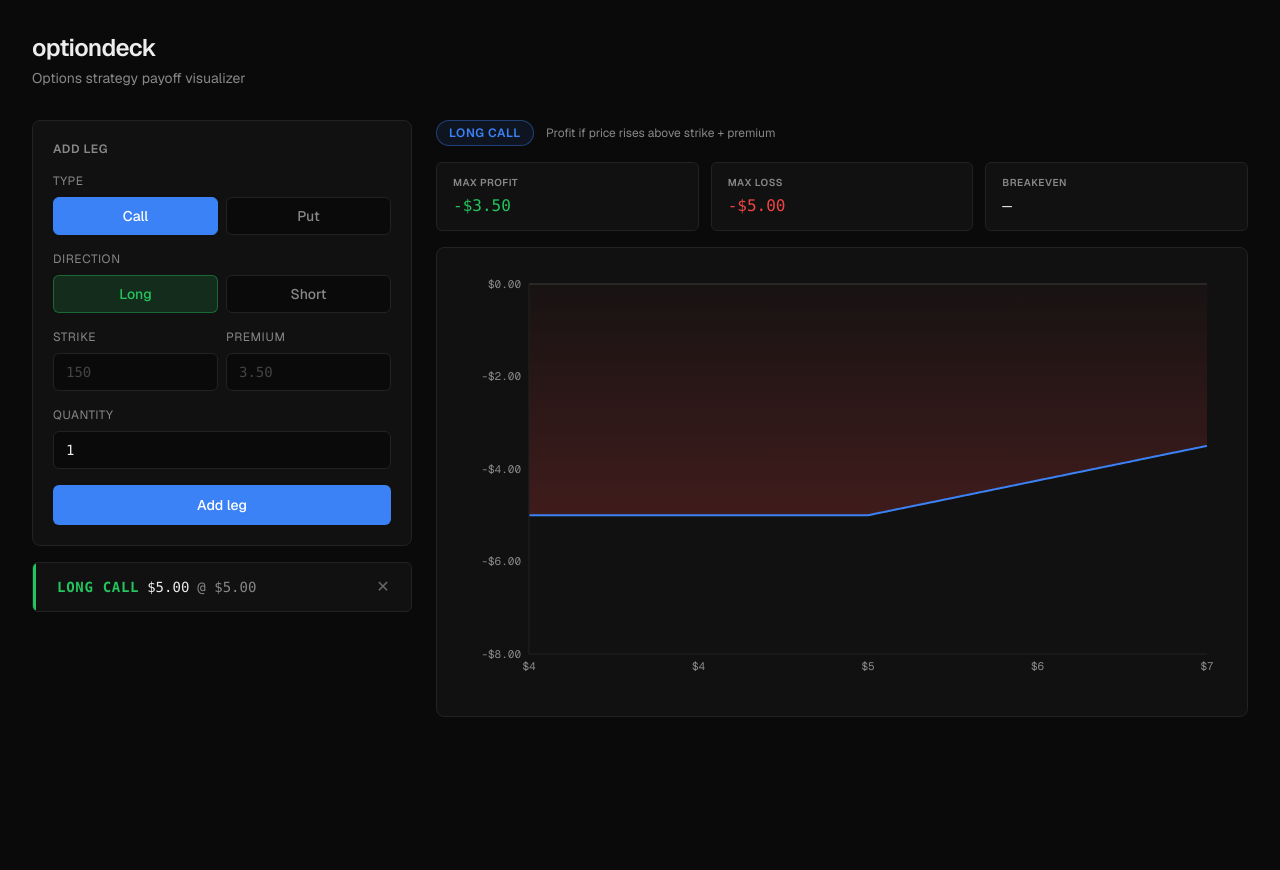
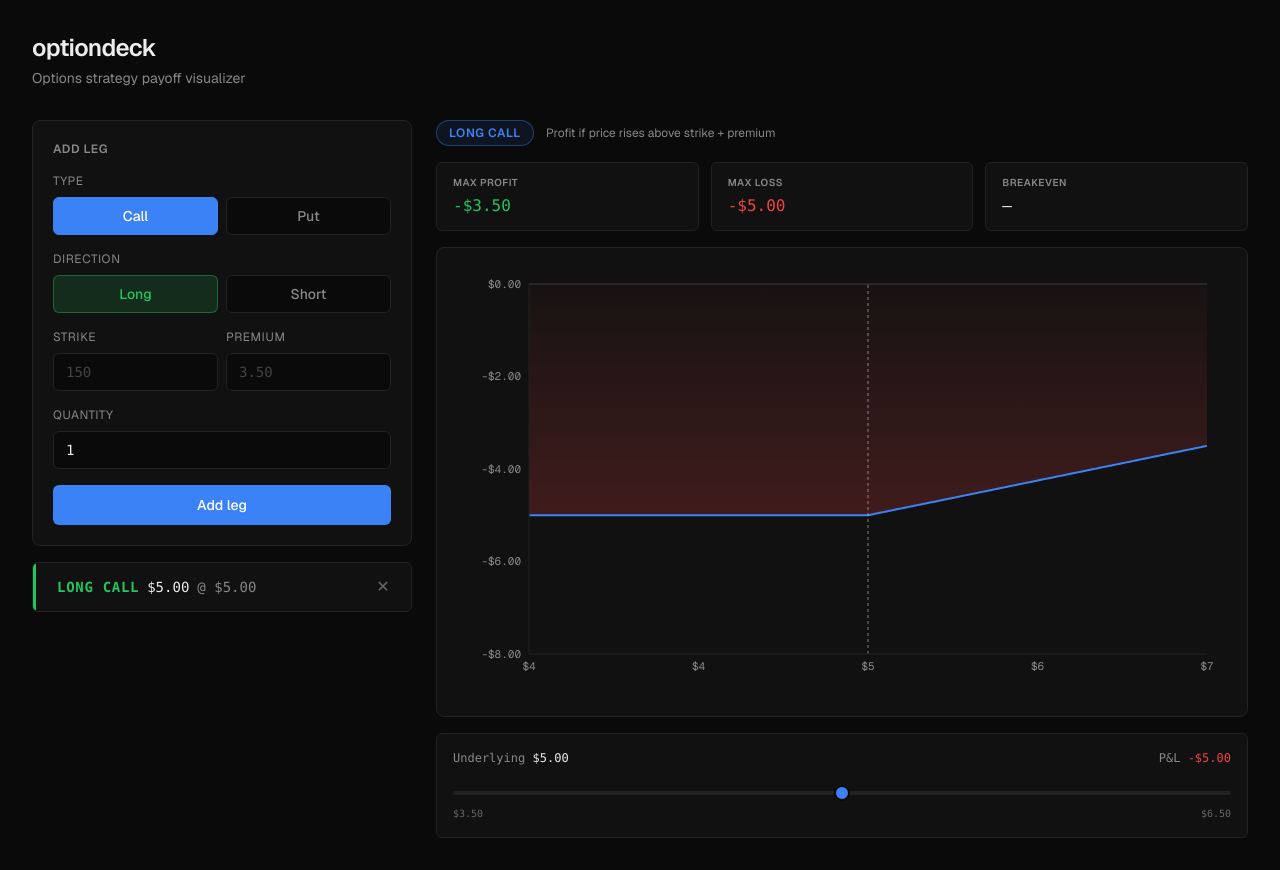
Before and after one commit to Vihan-G/optiondeck, a Next.js app: page / in a window 1280 px wide. Both pictures are taken after typing "5", "5" into the empty fields and a click on the button "Add leg". Before the commit the page ends 800 px from the top, so only its background shows below. Built offline with nearby package versions, Linux system fonts and the light colour scheme.

Commit message:
feat: price slider with chart crosshair

```diff
--- a/src/app/globals.css
+++ b/src/app/globals.css
@@ -30,3 +30,36 @@ input[type="number"]::-webkit-inner-spin-button {
 input[type="number"] {
   -moz-appearance: textfield;
 }
+
+.od-slider {
+  -webkit-appearance: none;
+  appearance: none;
+  height: 4px;
+  background: #222;
+  border-radius: 9999px;
+  outline: none;
+  cursor: pointer;
+}
+.od-slider::-webkit-slider-thumb {
+  -webkit-appearance: none;
+  appearance: none;
+  width: 16px;
+  height: 16px;
+  border-radius: 9999px;
+  background: #3b82f6;
+  border: 2px solid #0a0a0a;
+  cursor: grab;
+  transition: transform 0.1s;
+}
+.od-slider::-webkit-slider-thumb:active {
+  cursor: grabbing;
+  transform: scale(1.15);
+}
+.od-slider::-moz-range-thumb {
+  width: 16px;
+  height: 16px;
+  border-radius: 9999px;
+  background: #3b82f6;
+  border: 2px solid #0a0a0a;
+  cursor: grab;
+}
--- a/src/app/page.tsx
+++ b/src/app/page.tsx
@@ -1,11 +1,12 @@
 'use client'
 
-import { useMemo, useState } from 'react'
+import { useEffect, useMemo, useState } from 'react'
 import { LegForm } from '@/components/LegForm'
 import { LegCard } from '@/components/LegCard'
 import { PayoffChart } from '@/components/PayoffChart'
 import { MetricsBar } from '@/components/MetricsBar'
 import { StrategyBadge } from '@/components/StrategyBadge'
+import { PriceSlider } from '@/components/PriceSlider'
 import { computeMetrics } from '@/lib/strategies'
 import type { Leg } from '@/lib/types'
 
@@ -19,6 +20,20 @@ function newId(): string {
 export default function Home() {
   const [legs, setLegs] = useState<Leg[]>([])
   const metrics = useMemo(() => computeMetrics(legs), [legs])
+  const [sliderPrice, setSliderPrice] = useState<number | null>(null)
+
+  useEffect(() => {
+    if (legs.length === 0) {
+      setSliderPrice(null)
+      return
+    }
+    setSliderPrice((prev) => {
+      const mid = (metrics.priceMin + metrics.priceMax) / 2
+      if (prev == null) return mid
+      if (prev < metrics.priceMin || prev > metrics.priceMax) return mid
+      return prev
+    })
+  }, [legs.length, metrics.priceMin, metrics.priceMax])
 
   function addLeg(input: Omit<Leg, 'id'>) {
     setLegs((prev) => [...prev, { ...input, id: newId() }])
@@ -66,8 +81,20 @@ export default function Home() {
             </>
           )}
           <div className="rounded-lg border border-[#222] bg-[#111] p-4 lg:p-6">
-            <PayoffChart curve={metrics.payoffCurve} />
+            <PayoffChart
+              curve={metrics.payoffCurve}
+              highlightPrice={sliderPrice}
+            />
           </div>
+          {legs.length > 0 && sliderPrice != null && (
+            <PriceSlider
+              legs={legs}
+              min={metrics.priceMin}
+              max={metrics.priceMax}
+              value={sliderPrice}
+              onChange={setSliderPrice}
+            />
+          )}
         </section>
       </div>
     </main>
--- /dev/null
+++ b/src/components/PriceSlider.tsx
@@ -0,0 +1,49 @@
+'use client'
+
+import { totalPayoffAtPrice } from '@/lib/payoff'
+import type { Leg } from '@/lib/types'
+import { formatCurrency, formatPrice } from '@/lib/format'
+
+interface Props {
+  legs: Leg[]
+  min: number
+  max: number
+  value: number
+  onChange: (price: number) => void
+}
+
+export function PriceSlider({ legs, min, max, value, onChange }: Props) {
+  const payoff = totalPayoffAtPrice(legs, value)
+  const positive = payoff >= 0
+
+  return (
+    <div className="rounded-md border border-[#222] bg-[#111] px-4 py-4">
+      <div className="mb-3 flex items-center justify-between font-mono text-xs">
+        <div>
+          <span className="text-[#888]">Underlying </span>
+          <span className="text-[#ededed]">{formatPrice(value)}</span>
+        </div>
+        <div>
+          <span className="text-[#888]">P&amp;L </span>
+          <span style={{ color: positive ? '#22c55e' : '#ef4444' }}>
+            {formatCurrency(payoff)}
+          </span>
+        </div>
+      </div>
+      <input
+        type="range"
+        min={min}
+        max={max}
+        step={(max - min) / 400}
+        value={value}
+        onChange={(e) => onChange(parseFloat(e.target.value))}
+        className="od-slider w-full"
+        aria-label="Underlying price"
+      />
+      <div className="mt-1 flex justify-between font-mono text-[10px] text-[#666]">
+        <span>{formatPrice(min)}</span>
+        <span>{formatPrice(max)}</span>
+      </div>
+    </div>
+  )
+}
```
